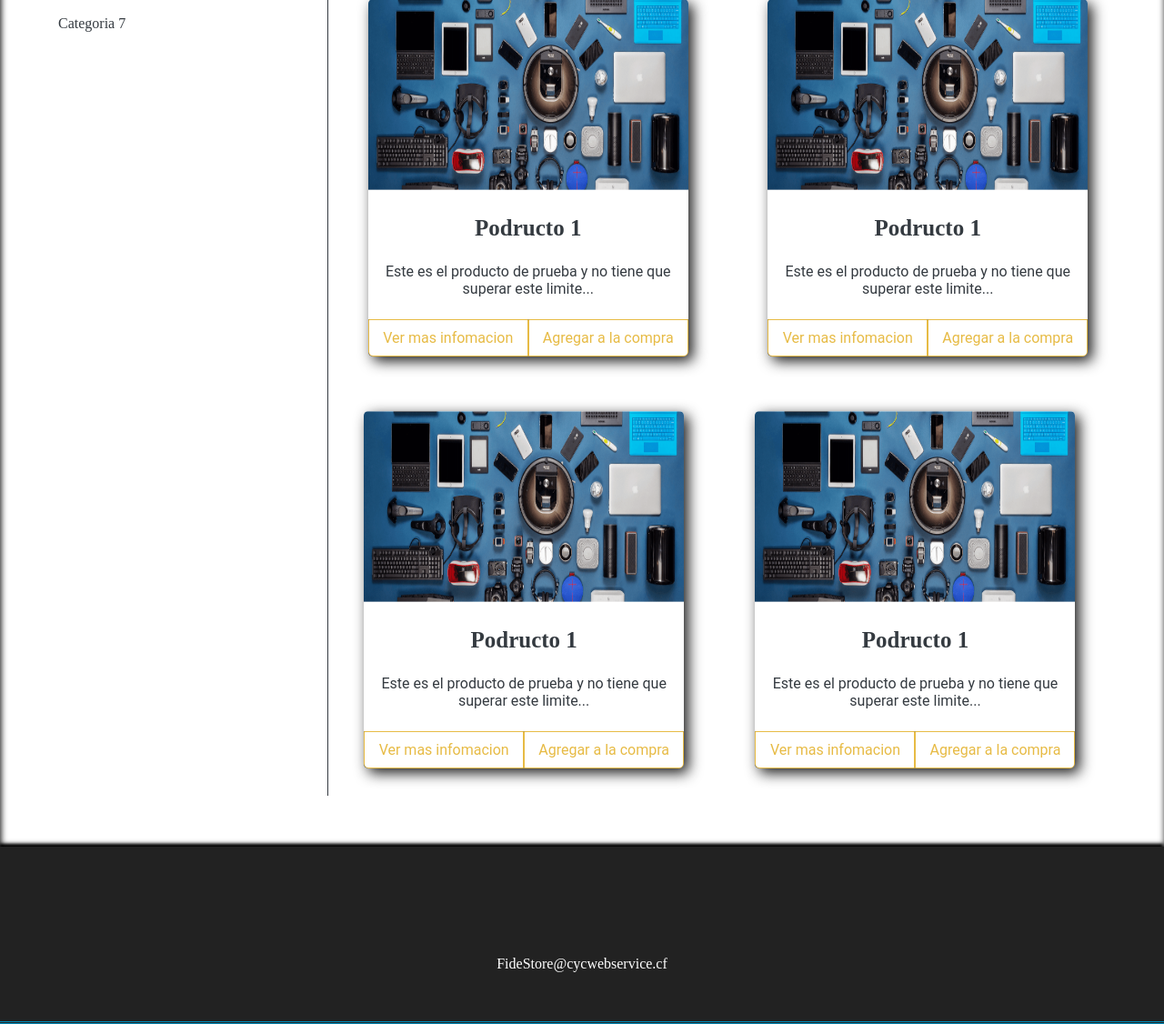
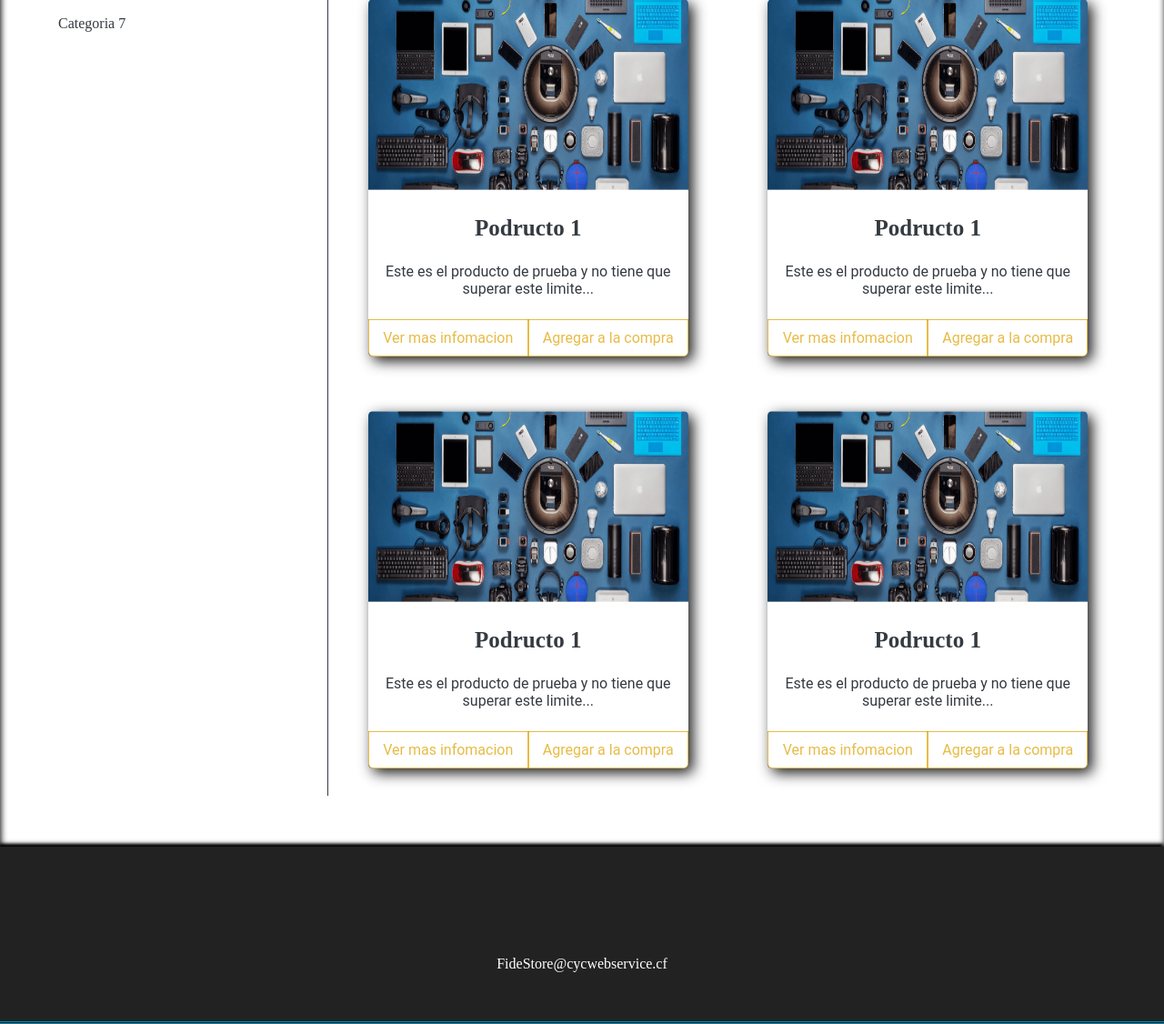
Before and after one commit to irvin0925/FeDaIr, a PHP site: page /Views/productos.html in a window 1280 px wide. Shown: the part 926-2052 px from the top of the page at 91% size. Run offline with PHP 8.4, Linux system fonts and the light colour scheme.

Commit message:
Commit products v2

```diff
--- a/src/Assets/CSS/fidestore.css
+++ b/src/Assets/CSS/fidestore.css
@@ -103,8 +103,7 @@
 }
 
 .products-area::after {
-    content: "";
-    justify-items: baseline;
+    justify-items: baseline baseline;
 }
 
 /* MSG */
```
